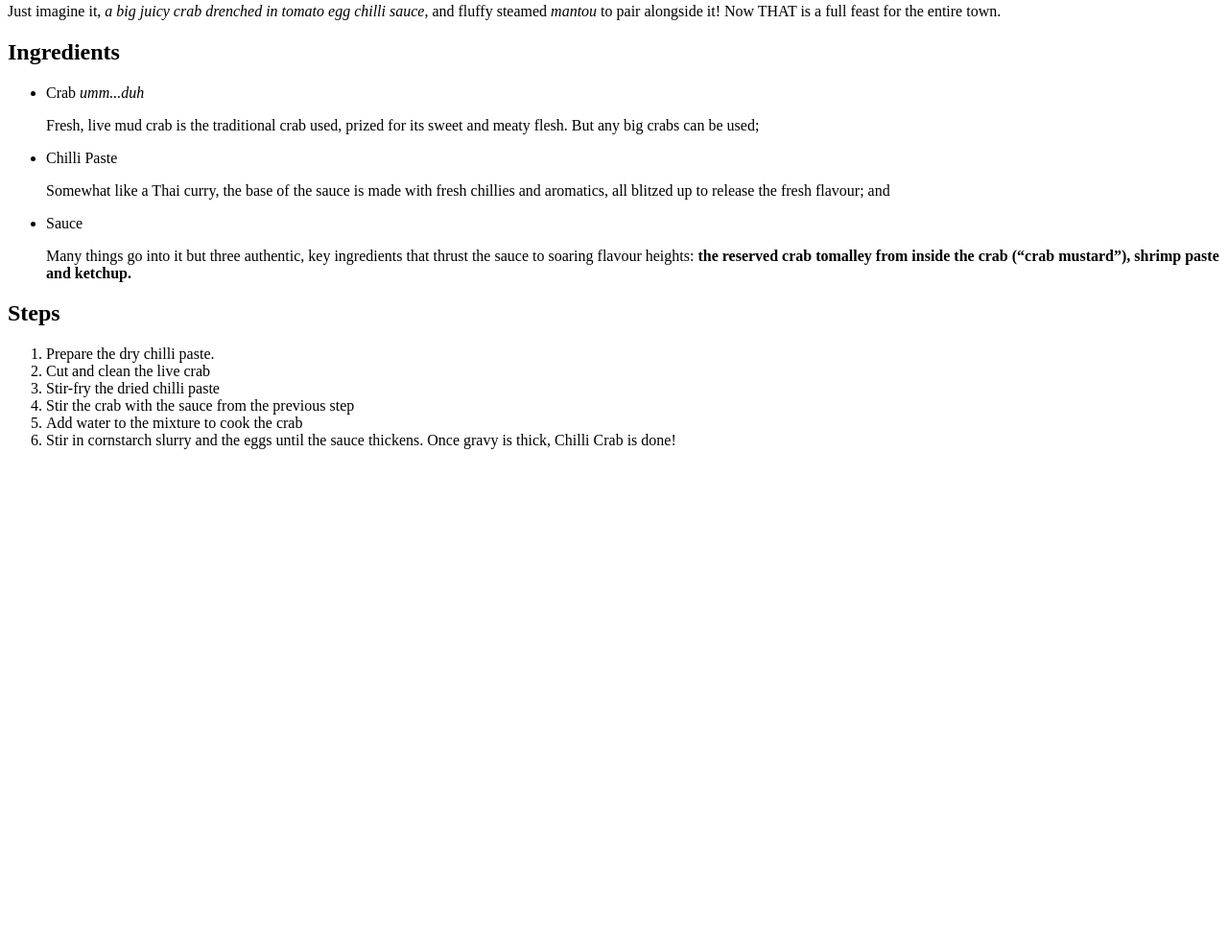
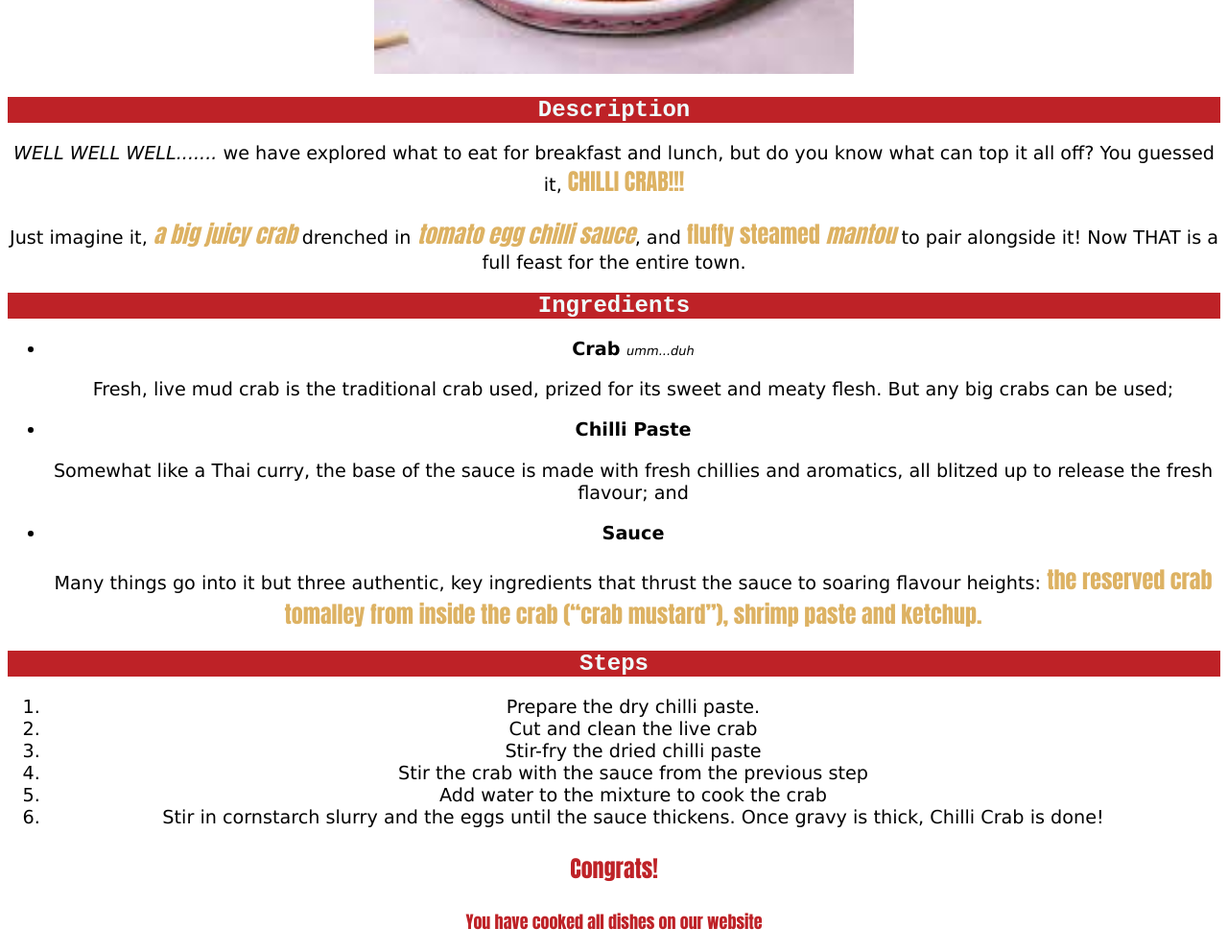
Before and after one commit to JosiahC-777/odin-recipes, a plain HTML site: page recipes/Chilli-Crab.html in a window 1280 px wide. Shown: the part 482-1474 px from the top of the page at 96% size. Before the commit the page ends 966 px from the top, so only its background shows below. Drawn offline with Linux system fonts and the light colour scheme.

Commit message:
Add style for chilli crab page
Added CSS sheet for crab webpage according to TOP requirements

```diff
--- a/recipes/Chilli-Crab.html
+++ b/recipes/Chilli-Crab.html
@@ -4,22 +4,23 @@
 <head>
     <meta char="UTF-8">
     <title>Food Recipes</title>
+    <link rel="stylesheet" href="../recipes/crab.css">
 </head>
 
 <body>
     <h1>Chilli Crab</h1>
-    <img src="../images/chilli-crab.jpg" height="300" width="300">
+    <img src="../images/chilli-crab.jpg">
     <h2>Description</h2>
     <p><em>WELL WELL WELL.......</em> we have explored what to eat for breakfast and lunch, but do you know what can top it all off? You guessed it, <strong>CHILLI CRAB!!!</strong></p>
-    <p>Just imagine it, <em>a big juicy crab drenched in tomato egg chilli sauce</em>, and fluffy steamed <em>mantou</em> to pair alongside it! Now THAT is a full feast for the entire town.</p>
+    <p>Just imagine it, <strong><em>a big juicy crab </em></strong> drenched in <strong><em> tomato egg chilli sauce</em></strong>, and <strong> fluffy steamed <em>mantou</em></strong> to pair alongside it! Now THAT is a full feast for the entire town.</p>
 
     <h2>Ingredients</h2>
     <ul>
-        <li>Crab <em>umm...duh</em></li>
+        <li class="item">Crab <em id="duh">umm...duh</em></li>
             <p> Fresh, live mud crab is the traditional crab used, prized for its sweet and meaty flesh. But any big crabs can be used;</p>
-        <li>Chilli Paste</li>
+        <li class="item">Chilli Paste</li>
             <p>Somewhat like a Thai curry, the base of the sauce is made with fresh chillies and aromatics, all blitzed up to release the fresh flavour; and</p>
-        <li>Sauce</li>
+        <li class="item">Sauce</li>
             <p>Many things go into it but three authentic, key ingredients that thrust the sauce to soaring flavour heights: <strong>the reserved crab tomalley from inside the crab (“crab mustard”), shrimp paste and ketchup.</strong></p>
     </ul>
 
@@ -33,5 +34,8 @@
         <li>Stir in cornstarch slurry and the eggs until the sauce thickens. Once gravy is thick, Chilli Crab is done!</li>
     </ol>
 
+    <p id="Congrats">Congrats!</p>
+    <p id="end">You have cooked all dishes on our website</p>
+
 </body>
 </html>
--- /dev/null
+++ b/recipes/crab.css
@@ -0,0 +1,52 @@
+img {
+    width: 500px;
+    height:auto
+}
+
+h1,
+h2 {
+    font-family: 'Courier New', Courier, monospace;
+    font-weight: bolder;
+    font-size: x-large;
+    background-color: rgb(190,34,39);
+    color: azure;
+}
+
+* {
+    text-align: center;
+}
+
+strong {
+    font-family: Impact, Haettenschweiler, 'Arial Narrow Bold', sans-serif;
+    color: rgb(221,178,99);
+    font-size: x-large;
+}
+
+p,
+li {
+    font-size: larger;
+    font-family: 'Lucida Sans', 'Lucida Sans Regular', 'Lucida Grande', 'Lucida Sans Unicode', Geneva, Verdana, sans-serif;
+}
+
+.item {
+    font-weight: bolder;
+}
+
+#duh {
+    font-size: small;
+    font-weight: lighter;
+}
+
+#end {
+    font-family: Impact, Haettenschweiler, 'Arial Narrow Bold', sans-serif;
+    color: rgb(190,34,39);
+    font-size: large;
+    font-weight: bold;
+}
+
+#Congrats {
+    font-family: Impact, Haettenschweiler, 'Arial Narrow Bold', sans-serif;
+    color: rgb(190,34,39);
+    font-size: x-large;
+    font-weight: bolder;
+}
```
